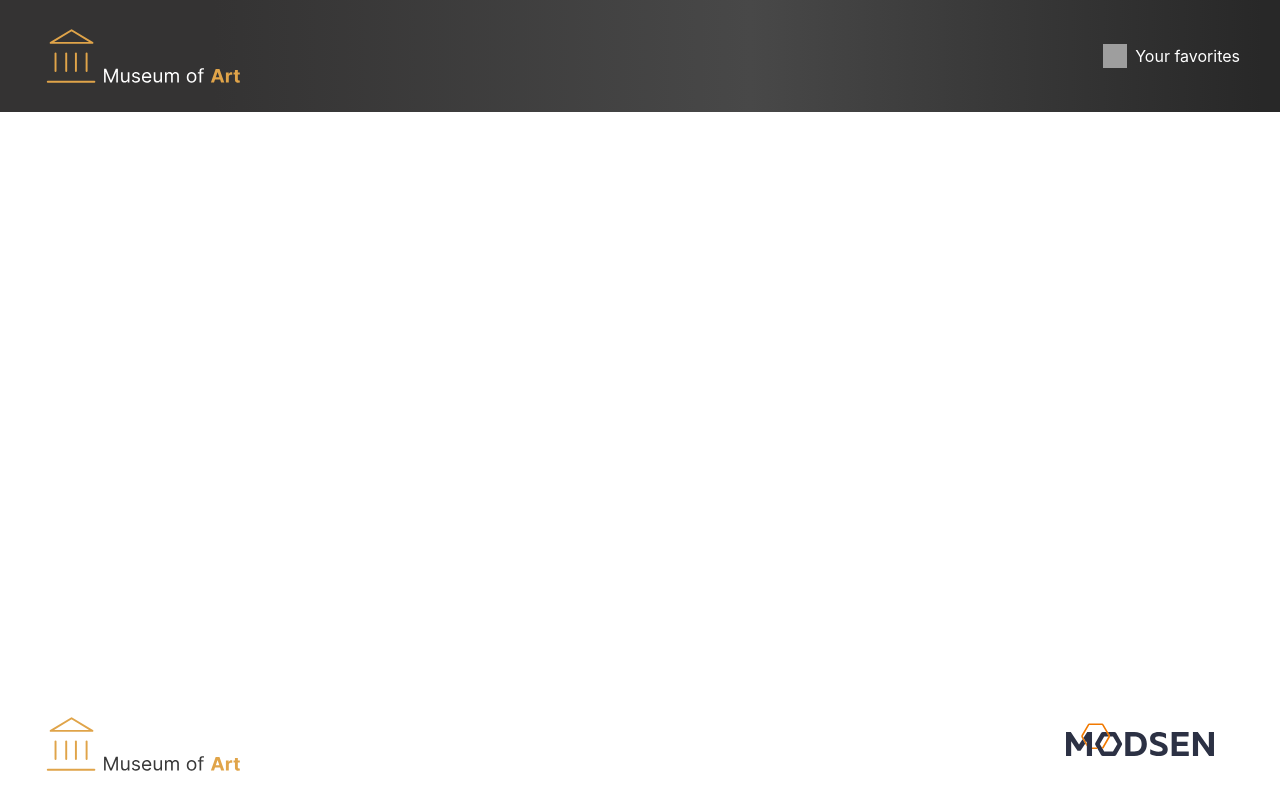
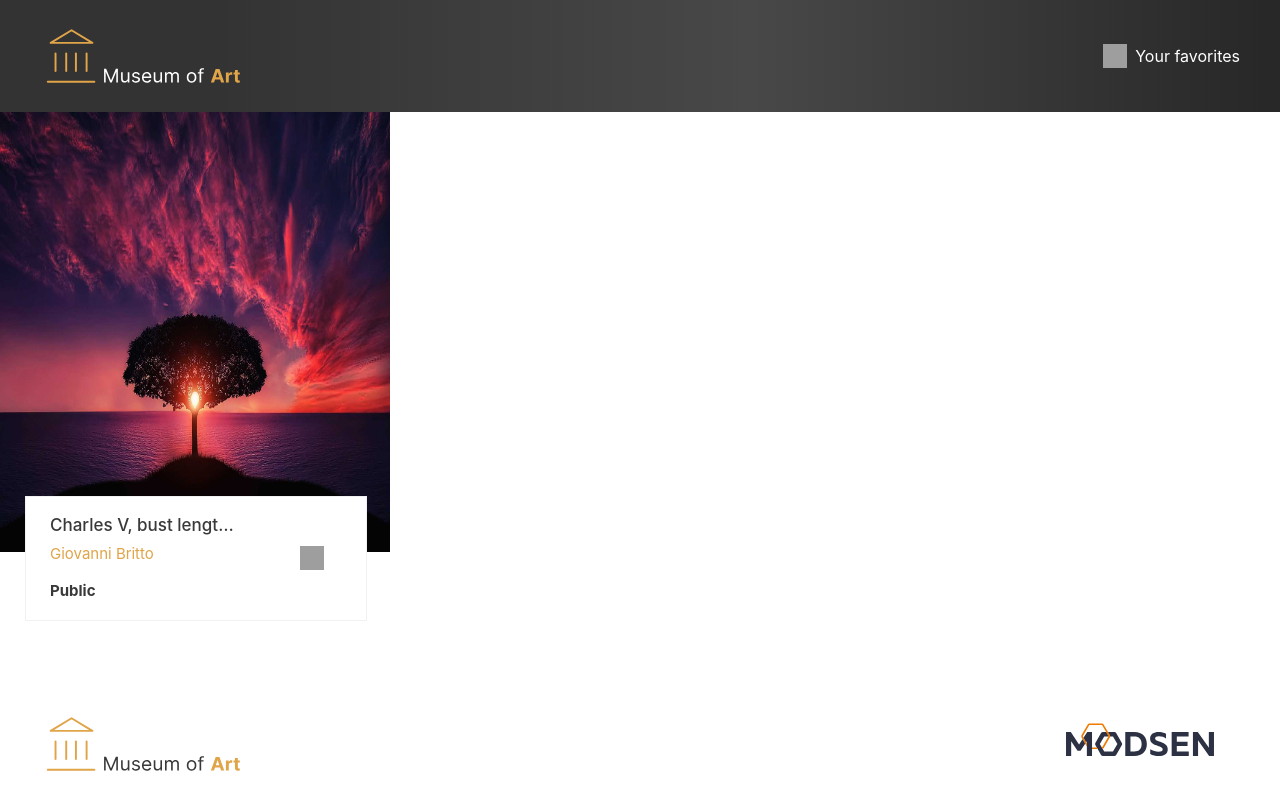
Before and after one commit to Kovallll/modsen_test_project, a React (Create React App) app: page / in a window 1280 px wide. Built offline with nearby package versions, Linux system fonts and the light colour scheme; grey boxes are pictures that could not be loaded.

Commit message:
make artCard

```diff
--- /dev/null
+++ b/src/components/ArtCard/index.tsx
@@ -0,0 +1,37 @@
+import {
+  ArtIconButton,
+  ArtImage,
+  ArtInfo,
+  ArtNote,
+  ArtSubtitle,
+  ArtText,
+  ArtTitle,
+  Container,
+  IconWrap,
+} from "./styles";
+import favoritesIcon from "../../assets/icons/favorite.svg";
+
+export interface ArtCardProps {
+  image: string;
+  title: string;
+  subtitle: string;
+  text: string;
+}
+
+export const ArtCard = ({ image, title, subtitle, text }: ArtCardProps) => {
+  return (
+    <Container>
+      <ArtImage src={image}></ArtImage>
+      <ArtNote>
+        <ArtInfo>
+          <ArtTitle>{title}</ArtTitle>
+          <ArtSubtitle>{subtitle}</ArtSubtitle>
+          <ArtText>{text}</ArtText>
+        </ArtInfo>
+        <IconWrap>
+          <ArtIconButton src={favoritesIcon}></ArtIconButton>
+        </IconWrap>
+      </ArtNote>
+    </Container>
+  );
+};
--- /dev/null
+++ b/src/components/ArtCard/styles.ts
@@ -0,0 +1,73 @@
+import styled from "styled-components";
+
+export const Container = styled.div`
+  height: 500px;
+`;
+
+export const ArtImage = styled.img`
+  height: 440px;
+  width: 390px;
+`;
+
+export const ArtNote = styled.article`
+  width: 340px;
+  background-color: #fff;
+  border: 1px solid #f0f1f1;
+  position: relative;
+  left: 25px;
+  bottom: 60px;
+  display: flex;
+`;
+
+export const ArtInfo = styled.div`
+  display: flex;
+  flex-direction: column;
+  width: 184px;
+  padding: 16px 24px;
+`;
+
+export const ArtTitle = styled.p`
+  font-weight: 500;
+  font-size: 17px;
+  line-height: 150%;
+  color: #393939;
+  white-space: nowrap;
+  overflow: hidden;
+  text-overflow: ellipsis;
+  padding-bottom: 2px;
+`;
+
+export const ArtSubtitle = styled.p`
+  font-weight: 400;
+  font-size: 15px;
+  line-height: 171%;
+  color: #e0a449;
+  padding-bottom: 12px;
+`;
+
+export const ArtText = styled.p`
+  font-weight: 700;
+  font-size: 15px;
+  line-height: 171%;
+  color: #393939;
+`;
+
+export const IconWrap = styled.div`
+  display: flex;
+  justify-content: center;
+  align-items: center;
+  width: 100%;
+`;
+
+export const ArtIconButton = styled.img`
+  width: 24px;
+  height: 24px;
+  @media (max-width: 768px) {
+    width: 20px;
+    height: 20px;
+  }
+  @media (max-width: 425px) {
+    width: 16px;
+    height: 16px;
+  }
+`;
--- a/src/index.css
+++ b/src/index.css
@@ -1,5 +1,9 @@
 html {
   height: 100%;
+}
+p {
+  margin: 0;
+  padding: 0;
 }
 body {
   height: 100%;
--- a/src/pages/Home.tsx
+++ b/src/pages/Home.tsx
@@ -1,12 +1,21 @@
+import { ArtCard } from "../components/ArtCard";
 import { Footer } from "../components/Footer";
 import { Header } from "../components/Header";
 import { Wrap } from "./styles";
+import image from "../assets/1.jpg";
 
 function Home() {
   return (
     <Wrap>
       <Header></Header>
-      <div style={{ display: "flex", flex: "1 0 auto" }}></div>
+      <div style={{ display: "flex", flex: "1 0 auto" }}>
+        <ArtCard
+          image={image}
+          text="Public"
+          title="Charles V, bust length, holding a sword, facing right"
+          subtitle="Giovanni Britto"
+        ></ArtCard>
+      </div>
       <Footer></Footer>
     </Wrap>
   );
```
Also changed, not shown: src/declare.d.ts (+10 -0 lines), src/assets/1.jpg (added).
